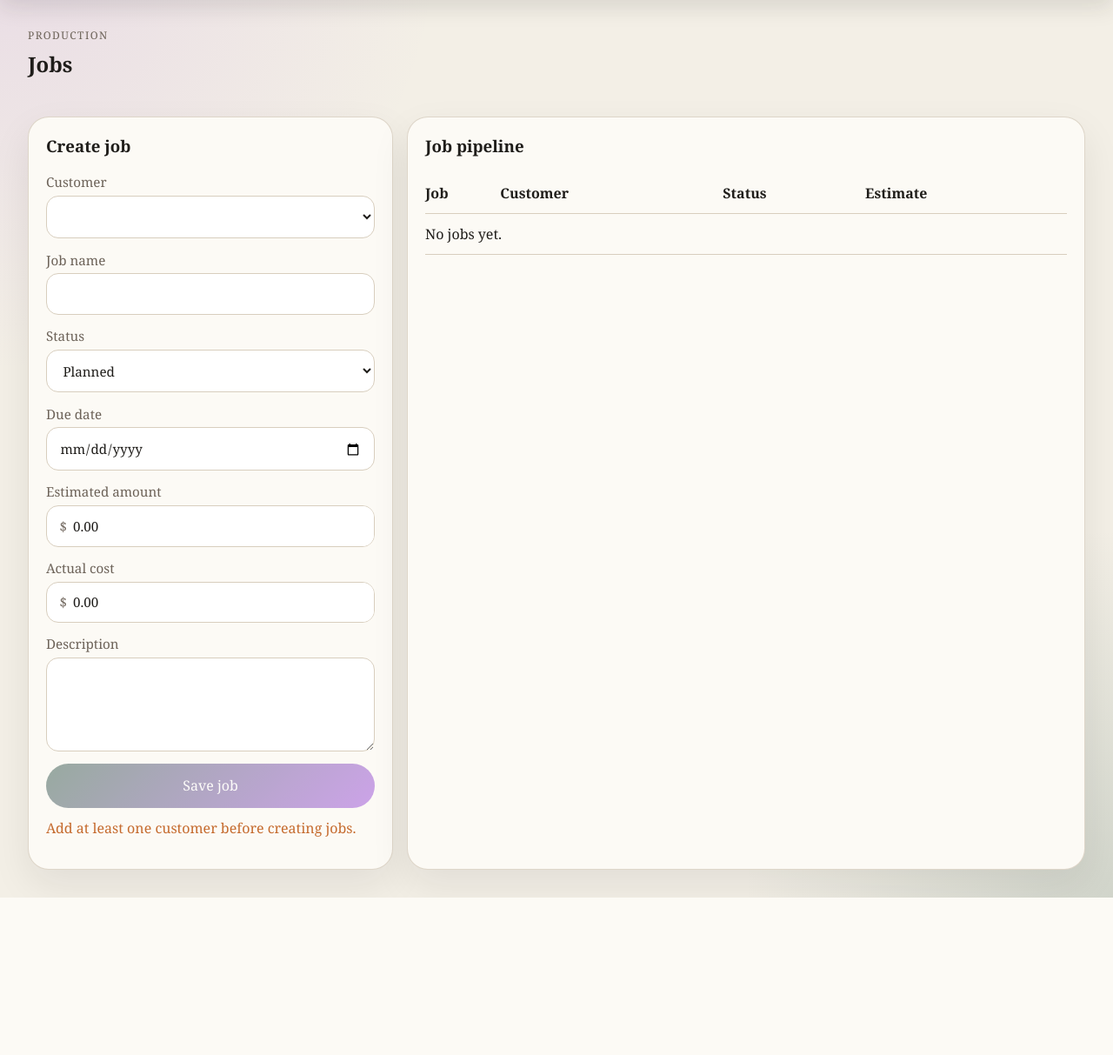
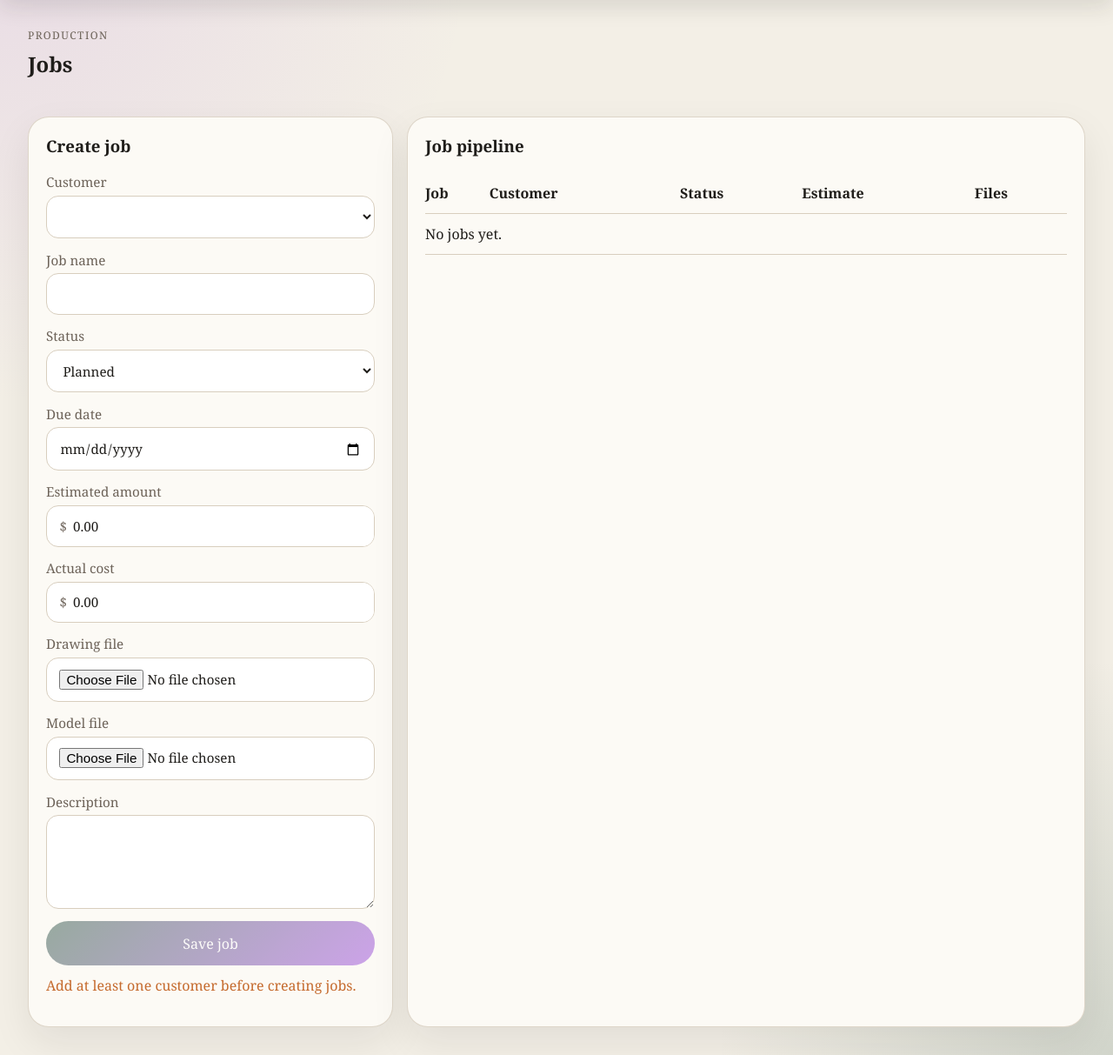
Before and after one commit to jllyman/OpenBooks, a Flask app: page /jobs in a window 1280 px wide. Shown: the part 80-1293 px from the top of the page at 87% size. Before the commit the page ends 1112 px from the top, so only its background shows below. Run offline with Flask 3, Linux system fonts and the light colour scheme; lists and menus that the app fills with data are empty.

Commit message:
Improve print layouts and job file uploads

```diff
--- a/app/routes.py
+++ b/app/routes.py
@@ -36,6 +36,30 @@ from .database import (
 
 
 ALLOWED_IMAGE_EXTENSIONS = {".gif", ".jpeg", ".jpg", ".png", ".webp"}
+ALLOWED_JOB_FILE_EXTENSIONS = {
+    ".3dm",
+    ".3mf",
+    ".ai",
+    ".dwg",
+    ".dxf",
+    ".fcstd",
+    ".f3d",
+    ".iges",
+    ".igs",
+    ".jpeg",
+    ".jpg",
+    ".obj",
+    ".pdf",
+    ".png",
+    ".sldasm",
+    ".sldprt",
+    ".skp",
+    ".step",
+    ".stl",
+    ".stp",
+    ".svg",
+    ".webp",
+}
 
 
 def parse_date(value: str) -> date | None:
@@ -124,6 +148,32 @@ def save_logo(uploaded_file: FileStorage | None) -> str | None:
     filename = f"logo-{uuid4().hex}{extension}"
     uploaded_file.save(upload_dir / filename)
     return f"uploads/company/{filename}"
+
+
+def save_job_file(uploaded_file: FileStorage | None, file_type: str) -> tuple[str, str] | None:
+    if not uploaded_file or not uploaded_file.filename:
+        return None
+
+    original_filename = secure_filename(uploaded_file.filename)
+    extension = Path(original_filename).suffix.lower()
+    if extension not in ALLOWED_JOB_FILE_EXTENSIONS:
+        return None
+
+    upload_dir = Path(current_app.static_folder) / "uploads" / "job_files"
+    upload_dir.mkdir(parents=True, exist_ok=True)
+    filename = f"{file_type}-{uuid4().hex}{extension}"
+    uploaded_file.save(upload_dir / filename)
+    return f"uploads/job_files/{filename}", original_filename
+
+
+def delete_static_file(filename: str | None) -> None:
+    if not filename:
+        return
+
+    static_root = Path(current_app.static_folder).resolve()
+    file_path = (static_root / filename).resolve()
+    if static_root in file_path.parents and file_path.exists():
+        file_path.unlink()
 
 
 def register_routes(app):
@@ -304,18 +354,50 @@ def register_routes(app):
     @app.post("/jobs")
     def create_job():
         with get_session() as session:
-            session.add(
-                Job(
-                    customer_id=int(request.form["customer_id"]),
-                    name=request.form["name"].strip(),
-                    description=request.form.get("description", "").strip() or None,
-                    status=request.form["status"],
-                    due_date=parse_date(request.form.get("due_date", "")),
-                    estimated_amount=money(request.form.get("estimated_amount", "0")),
-                    actual_cost=money(request.form.get("actual_cost", "0")),
-                )
+            job = Job(
+                customer_id=int(request.form["customer_id"]),
+                name=request.form["name"].strip(),
+                description=request.form.get("description", "").strip() or None,
+                status=request.form["status"],
+                due_date=parse_date(request.form.get("due_date", "")),
+                estimated_amount=money(request.form.get("estimated_amount", "0")),
+                actual_cost=money(request.form.get("actual_cost", "0")),
             )
+
+            drawing_file = save_job_file(request.files.get("drawing_file"), "drawing")
+            if drawing_file:
+                job.drawing_filename, job.drawing_original_filename = drawing_file
+
+            model_file = save_job_file(request.files.get("model_file"), "model")
+            if model_file:
+                job.model_filename, job.model_original_filename = model_file
+
+            session.add(job)
         flash("Job created.")
+        return redirect(url_for("jobs"))
+
+    @app.post("/jobs/<int:job_id>/files")
+    def update_job_files(job_id: int):
+        with get_session() as session:
+            job = session.get(Job, job_id)
+            if job is None:
+                flash("Job not found.")
+                return redirect(url_for("jobs"))
+
+            drawing_file = save_job_file(request.files.get("drawing_file"), "drawing")
+            model_file = save_job_file(request.files.get("model_file"), "model")
+
+            if drawing_file:
+                delete_static_file(job.drawing_filename)
+                job.drawing_filename, job.drawing_original_filename = drawing_file
+            if model_file:
+                delete_static_file(job.model_filename)
+                job.model_filename, job.model_original_filename = model_file
+
+            if drawing_file or model_file:
+                flash("Job files updated.")
+            else:
+                flash("Choose a drawing or model file to upload.")
         return redirect(url_for("jobs"))
 
     @app.get("/quotes")
--- a/app/static/styles.css
+++ b/app/static/styles.css
@@ -205,26 +245,87 @@ th, td { text-align: left; padding: 0.75rem 0; border-bottom: 1px solid var(--li
 .flash-stack { display: grid; gap: 0.75rem; margin-bottom: 1rem; }
 .flash { padding: 0.9rem 1rem; border-radius: 16px; background: #fff2dd; color: #6f4515; border: 1px solid #f0c997; }
 .helper { margin-top: 0.75rem; color: var(--warn); }
+.muted { color: var(--muted); }
+.job-name-cell {
+    display: flex;
+    align-items: center;
+    gap: 0.75rem;
+    min-width: 180px;
+}
+.job-drawing-thumb {
+    display: block;
+    width: 64px;
+    height: 48px;
+    object-fit: cover;
+    border: 1px solid var(--line);
+    border-radius: 8px;
+    background: white;
+}
+.job-files {
+    display: flex;
+    flex-wrap: wrap;
+    gap: 0.35rem 0.75rem;
+    margin-bottom: 0.6rem;
+    min-width: 220px;
+}
+.inline-upload {
+    display: grid;
+    grid-template-columns: minmax(120px, 1fr) minmax(120px, 1fr) auto;
+    align-items: end;
+    gap: 0.45rem;
+}
+.inline-upload input {
+    padding: 0.45rem;
+    border-radius: 10px;
+    font-size: 0.82rem;
+}
+.inline-upload .small-button {
+    padding: 0.55rem 0.75rem;
+}
 @media (max-width: 900px) {
     .split, .split.wide { grid-template-columns: 1fr; }
     .topbar { align-items: flex-start; flex-direction: column; }
     .nav { justify-content: flex-start; }
     .content { padding: 1rem; }
-    .line-row, .customer-edit-row, .account-edit-row, .form-grid { grid-template-columns: 1fr; }
-    .print-header, .print-addresses, .print-summary-grid { grid-template-columns: 1fr; }
+    .line-row, .customer-edit-row, .account-edit-row, .form-grid, .inline-upload { grid-template-columns: 1fr; }
+    .print-header, .print-header.with-drawing, .print-addresses, .print-summary-grid { grid-template-columns: 1fr; }
     .print-meta { text-align: left; }
     .print-page { padding: 1rem; }
 }
 @media print {
-    @page { margin: 0.45in; }
-    body.print-body { background: white; }
+    @page {
+        size: Letter portrait;
+        margin: 0;
+    }
+    html, body.print-body {
+        width: 8.5in;
+        min-height: 11in;
+        margin: 0;
+        background: white;
+    }
     .print-page {
-        width: auto;
+        width: 8.5in;
         min-height: auto;
         margin: 0;
-        padding: 0;
+        padding: 0.5in;
         box-shadow: none;
+        overflow: visible;
+    }
+    .print-header, .print-addresses {
+        grid-template-columns: 1fr 0.8fr;
+    }
+    .print-header.with-drawing {
+        grid-template-columns: 1fr 1.45in 0.8fr;
+    }
+    .print-meta {
+        text-align: right;
+    }
+    .print-summary-grid {
+        grid-template-columns: repeat(3, 1fr);
     }
     .print-toolbar { display: none; }
-    .print-section, .print-table, .print-image-grid img { break-inside: avoid; }
+    .print-header, .print-addresses, .print-section, .print-table, .print-image-grid img {
+        break-inside: avoid;
+        page-break-inside: avoid;
+    }
 }
--- a/app/templates/jobs.html
+++ b/app/templates/jobs.html
@@ -7,7 +7,7 @@
 <section class="split">
     <article class="panel form-panel">
         <h3>Create job</h3>
-        <form method="post">
+        <form method="post" enctype="multipart/form-data">
             <label>Customer
                 <select name="customer_id" required>
                     {% for customer in customers %}
@@ -33,6 +33,8 @@
             <label>Actual cost
                 <span class="money-field"><span>$</span><input name="actual_cost" type="number" step="0.01" value="0.00"></span>
             </label>
+            <label>Drawing file<input name="drawing_file" type="file" accept=".pdf,.png,.jpg,.jpeg,.webp,.svg,.ai,.dwg,.dxf"></label>
+            <label>Model file<input name="model_file" type="file" accept=".step,.stp,.iges,.igs,.stl,.obj,.3mf,.3dm,.f3d,.fcstd,.sldprt,.sldasm,.skp"></label>
             <label>Description<textarea name="description" rows="4"></textarea></label>
             <button type="submit" {% if not customers %}disabled{% endif %}>Save job</button>
         </form>
@@ -42,11 +44,44 @@
     <article class="panel">
         <h3>Job pipeline</h3>
         <table>
-            <tr><th>Job</th><th>Customer</th><th>Status</th><th>Estimate</th></tr>
+            <tr><th>Job</th><th>Customer</th><th>Status</th><th>Estimate</th><th>Files</th></tr>
             {% for job in jobs %}
-                <tr><td>{{ job.name }}</td><td>{{ job.customer.name }}</td><td>{{ job.status }}</td><td>{{ job.estimated_amount|currency }}</td></tr>
+                <tr>
+                    <td>
+                        <div class="job-name-cell">
+                            {% if job.drawing_filename %}
+                                <a href="{{ url_for('static', filename=job.drawing_filename) }}" target="_blank">
+                                    <img class="job-drawing-thumb" src="{{ url_for('static', filename=job.drawing_filename) }}" alt="{{ job.name }} drawing">
+                                </a>
+                            {% endif %}
+                            <span>{{ job.name }}</span>
+                        </div>
+                    </td>
+                    <td>{{ job.customer.name }}</td>
+                    <td>{{ job.status }}</td>
+                    <td>{{ job.estimated_amount|currency }}</td>
+                    <td>
+                        <div class="job-files">
+                            {% if job.drawing_filename %}
+                                <a class="table-link" href="{{ url_for('static', filename=job.drawing_filename) }}" download="{{ job.drawing_original_filename or 'drawing' }}">Drawing</a>
+                            {% else %}
+                                <span class="muted">No drawing</span>
+                            {% endif %}
+                            {% if job.model_filename %}
+                                <a class="table-link" href="{{ url_for('static', filename=job.model_filename) }}" download="{{ job.model_original_filename or 'model' }}">Model</a>
+                            {% else %}
+                                <span class="muted">No model</span>
+                            {% endif %}
+                        </div>
+                        <form class="inline-upload" method="post" action="{{ url_for('update_job_files', job_id=job.id) }}" enctype="multipart/form-data">
+                            <input name="drawing_file" type="file" aria-label="Drawing file" accept=".pdf,.png,.jpg,.jpeg,.webp,.svg,.ai,.dwg,.dxf">
+                            <input name="model_file" type="file" aria-label="Model file" accept=".step,.stp,.iges,.igs,.stl,.obj,.3mf,.3dm,.f3d,.fcstd,.sldprt,.sldasm,.skp">
+                            <button class="small-button" type="submit">Upload</button>
+                        </form>
+                    </td>
+                </tr>
             {% else %}
-                <tr><td colspan="4">No jobs yet.</td></tr>
+                <tr><td colspan="5">No jobs yet.</td></tr>
             {% endfor %}
         </table>
     </article>
--- a/app/templates/quote_print.html
+++ b/app/templates/quote_print.html
@@ -9,7 +9,7 @@
         <h1>{{ company.company_name }}</h1>
         <p>{{ company.address_line_1 or "" }}{% if company.address_line_2 %}<br>{{ company.address_line_2 }}{% endif %}</p>
         <p>{{ company.city or "" }}{% if company.state %}, {{ company.state }}{% endif %} {{ company.postal_code or "" }}</p>
-        <p>{{ company.phone or "" }}{% if company.email %} · {{ company.email }}{% endif %}</p>
+        <p>{{ company.phone or "" }}{% if company.email %} &middot; {{ company.email }}{% endif %}</p>
     </div>
     <div class="print-meta">
         <p class="eyebrow">Quote</p>
```
Also changed, not shown: other parts of app/static/styles.css (+46 -6 lines), app/database.py (+16 -0 lines), app/templates/invoice_print.html (+8 -2 lines).
